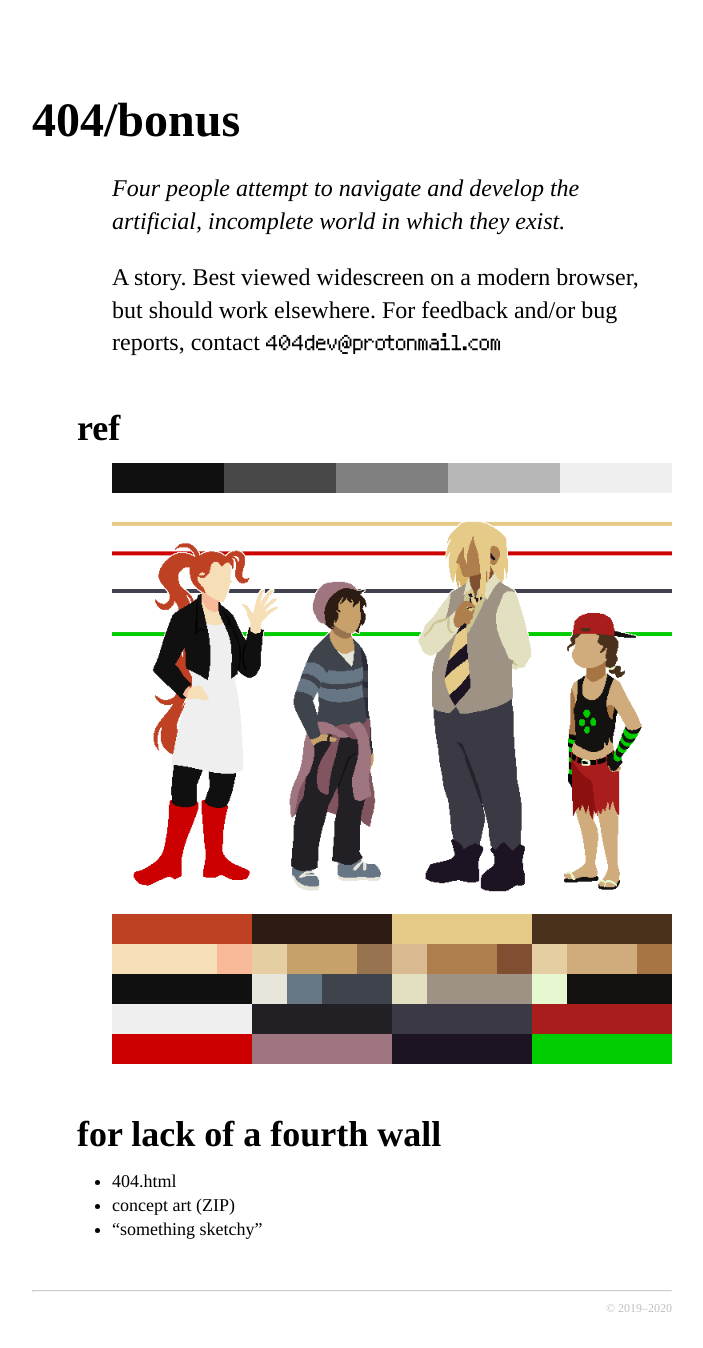
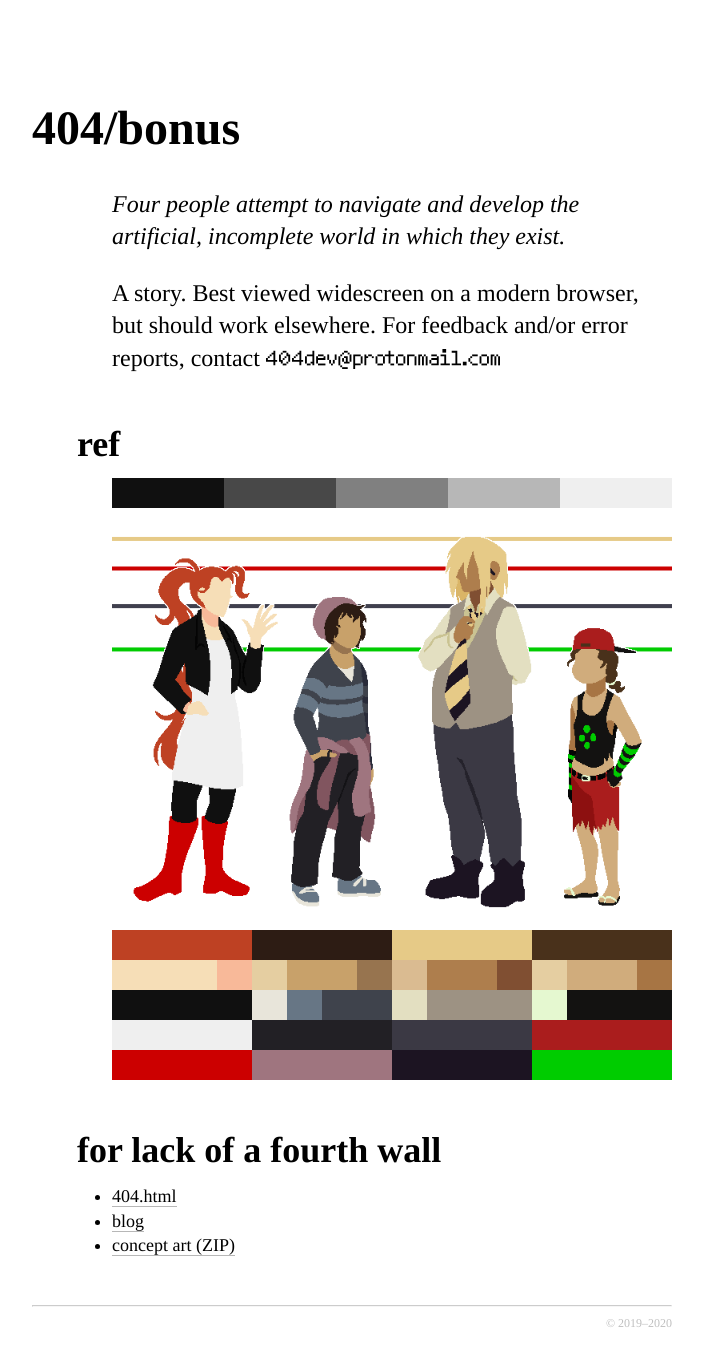
Before and after one commit to a-flyleaf/hello-world, a Jekyll site: the page built from bonus/index.html, in a window 1280 px wide. Shown: the whole page, without its empty margins (288-991 px from the left). Built offline with Jekyll 4.4.1, drawn with Linux system fonts in a browser that asks for light colours.

Commit message:
added blog

```diff
--- a/_config.yml
+++ b/_config.yml
@@ -1 +1,2 @@
 name: 404
+permalink: /blog/:year-:month-:day
--- /dev/null
+++ b/_layouts/dev.html
@@ -0,0 +1,7 @@
+---
+layout: default
+---
+<header><h1><a href="{%include url.html%}" class="index">404</a>/{{page.title}}</h1></header>
+<main>{{content}}</main>
+<hr style="margin-top:2em;"/>
+<footer>&#169; 2019–2020</footer>
--- a/bonus/index.html
+++ b/bonus/index.html
@@ -1,15 +1,13 @@
 ---
 title: bonus
-layout: default
-pagetype: blank
-css: body{background:#fff;color:#000;font-family:Times,serif;font-size:1.5em;} h1{margin-top:2em;} h2{margin:1.5em 0 .5em -6.25%;} section{margin:1.5em 0 0 12.5%;} blockquote{font-style:italic;margin-bottom:1em;} img{display:inline;pointer-events:auto;} img.email{vertical-align:middle;height:.85em;margin-top:-.1em;} hr{height:initial;border:1px inset;margin:2em 0 0;opacity:.5;} table{width:100%;border-collapse:collapse; margin:2.5% 0 5%;} tr{height:1.25em;} .guide{height:0;}.guide td{width:6.25%;} ul{font-size:.75em; line-height:1.35em;} ul a{color:#000; text-decoration:none;}ul a:hover,ul a:focus{text-decoration:none;color:#00cc00;} footer{font-size:.5em;text-align:right;opacity:.25;}
+layout: dev
+pagetype: blank dev
+css: img.email{vertical-align:middle;height:.85em;margin-top:-.1em;} table{width:100%;border-collapse:collapse; margin:2.5% 0 5%;} tr{height:1.25em;} .guide{height:0;}.guide td{width:6.25%;}
 ---
-<header><h1><a href="{%include url.html%}" class="index">404</a>/bonus</h1></header>
-<main>
 <section>
 	<blockquote>Four people attempt to navigate and develop the artificial, incomplete world in which they exist.</blockquote>
 
-		<p>A story. Best viewed widescreen on a modern browser, but should work elsewhere. For feedback and/or bug reports, contact <img src="email.svg" alt="four zero four dev at proton mail dot com, using numbers" class="email"/></p>
+	<p>A story. Best viewed widescreen on a modern browser, but should work elsewhere. For feedback and/or error reports, contact <img src="email.svg" alt="four zero four dev at proton mail dot com, using numbers" class="email"/></p>
 </section>
 <section><h2>ref</h2>
 	<table><caption class="x">A box showing the five grays used in the game palette: #101010, #484848, #808080, #b7b7b7, and #efefef.</caption><tr><td bgcolor=#101010></td><td bgcolor=#484848></td><td bgcolor=#808080></td><td bgcolor=#b7b7b7></td><td bgcolor=#efefef></td></table>
@@ -27,11 +25,8 @@
 <section>
 	<h2>for lack of a fourth wall</h2>
 	<ul>
-			<li><a href="404">404.html</a></li>
+		<li><a href="{{site.url}}/404">404.html</a></li>
+		<li><a href="{{site.url}}/blog">blog</a></li>
 		<li><a href="img.zip">concept art (ZIP)</a></li>
-			<li><a href="TBA">“something sketchy”</a></li>
 	</ul>
 </section>
-</main>
-<hr/>
-<footer>&#169; 2019–2020</footer>
--- a/site-assets/default.css
+++ b/site-assets/default.css
@@ -19,6 +19,19 @@
 
 .blank{max-width:640px; margin:0 auto; padding:.5rem 1rem;} .blank a:focus{outline:#fff 1px dotted;} .blank nav{margin-top:3rem;} .blank nav img{display:inline;}
 
+.dev{background:#fff; color:#000; font-family:times,serif; font-size:1.5em;}
+.dev h1{margin-top:2em; line-height:100%;} .dev h2{margin:1.5em 0 .5em -6.25%;}
+.dev section{margin:1.5em 0 0 12.5%;}
+.dev blockquote{font-style:italic; margin-bottom:1em;}
+.dev img{display:inline; pointer-events:auto;}
+.dev hr{height:initial; border:1px inset; margin:1em 0 0; opacity:.5;}
+.dev ul{font-size:.75em; line-height:1.35em;} .dev ul a{color:#000; text-decoration:none; border-bottom:1px solid #b7b7b7;} .dev ul a:hover,.dev ul a:focus{color:#00cc00; border-color:#efefef;}
+.dev footer{font-size:.5em; text-align:right; opacity:.25;}
+
+.dev article h2{margin:1em 0 0; font-size:inherit;}
+.dev article ul{margin-left:1em; font-size:inherit;}
+.dev article figure{margin:.5em auto; text-align:center;}
+
 @media only screen and (min-width:640px){
 	hr{height:.5rem;}
 	.game h1{max-width:640px; margin:0 auto;}
@@ -27,6 +40,13 @@
 	.scene nav{padding-bottom:1rem; padding-bottom:5vw;} .scene img{margin:1rem auto; margin:5vw auto;}
 	.game nav img{padding:0;}
 	.blank{padding:.5rem 0;}
+	.dev {padding:.5rem 1rem;}
+}
+
+@media only screen and (min-width:1000px){
+	.dev {padding:.5rem 0;}
+	.dev article{margin-top:1em;}
+	.dev article h2{position:absolute; margin: 0 0 0 -5.5em; color:#808080;}
 }
 
 @media only screen and (min-width:1296px){
```
Also changed, not shown: _posts/2020-04-04-sketchy.md (added, +8 -0 lines), _posts/2020-06-06-update.md (added, +10 -0 lines). Lines whose indentation alone changed are shown as unchanged.
